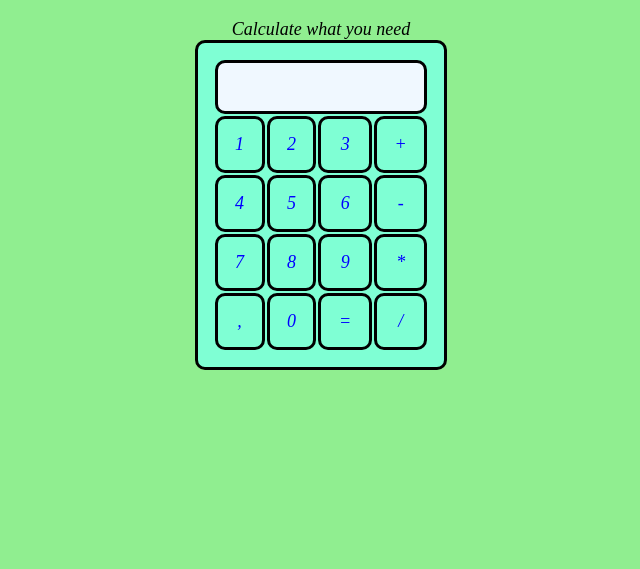
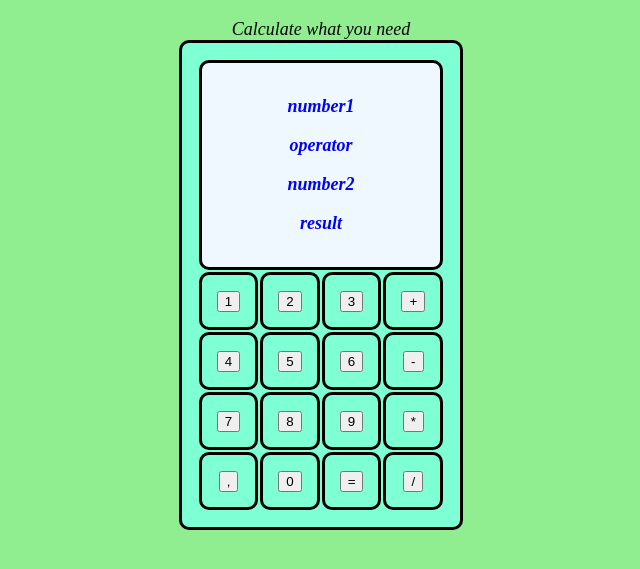
Before and after one commit to adambiro1/Calculator, a plain HTML site: page index.html in a window 1280 px wide. Shown: the part 61-630 px from the top of the page, without its empty margins (319-959 px from the left). Drawn offline with Linux system fonts and the light colour scheme.

Commit message:
Upravil vzhlad

```diff
--- a/index.html
+++ b/index.html
@@ -14,31 +14,31 @@
         <table align="center" style="height: 20%;width: 20%;">
             <caption>Calculate what you need</caption>
             <tr>
-                <th colspan="4"><p id="number1"></p><p id="operator"></p><p id="number2"></p></th>
+                <th colspan="4"><div><p id="number1">number1</p><p id="operator">operator</p><p id="number2">number2</p><p id="result">result</p></div></th>
             </tr>
             <tr>
-                <td id="1">1</td>
-                <td id="2">2</td>
-                <td id="3">3</td>
-                <td id="+">+</td>
+                <td><button class="btn" id="1">1</button></td>
+                <td><button class="btn" id="2">2</button></td>
+                <td><button class="btn" id="3">3</button></td>
+                <td><button class="btn" id="+">+</button></td>
             </tr>
             <tr>
-                <td id="4">4</td>
-                <td id="5">5</td>
-                <td id="6">6</td>
-                <td id="-">-</td>
+                <td><button class="btn" id="4">4</button></td>
+                <td><button class="btn" id="5">5</button></td>
+                <td><button class="btn" id="6">6</button></td>
+                <td><button class="btn" id="-">-</button></td>
             </tr>
             <tr>
-                <td id="7">7</td>
-                <td id="8">8</td>
-                <td id="9">9</td>
-                <td id="*">*</td>
+                <td><button class="btn" id="7">7</button></td>
+                <td><button class="btn" id="8">8</button></td>
+                <td><button class="btn" id="9">9</button></td>
+                <td><button class="btn" id="*">*</button></td>
             </tr>
             <tr>
-                <td id=",">,</td>
-                <td id="0">0</td>
-                <td id="=">=</td>
-                <td id="/">/</td>
+                <td><button class="btn" id=",">,</button></td>
+                <td><button class="btn" id="0">0</button></td>
+                <td><button class="btn" id="=">=</button></td>
+                <td><button class="btn" id="/">/</button></td>
             </tr>
         </table>
         <script src="app.js">
```
